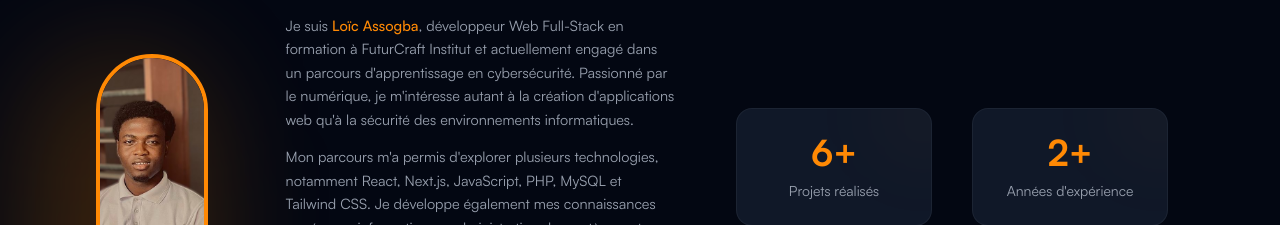
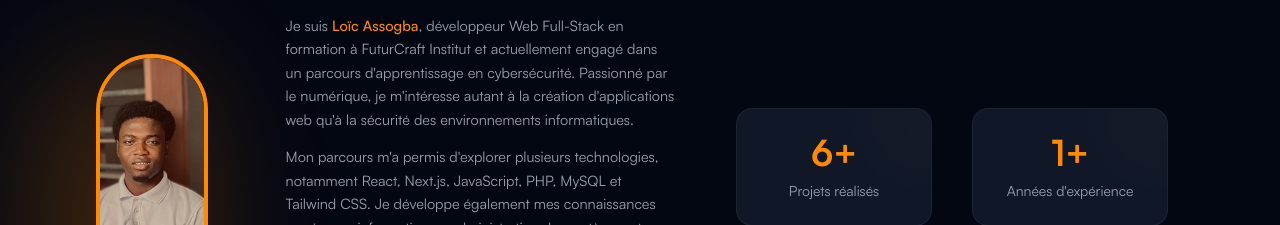
Before and after one commit to Loic-Assogba/my-portfolio, a React (Vite) app: page / in a window 1280 px wide. Shown: the part 1020-1245 px from the top of the page. Built offline with nearby package versions, Linux system fonts and the light colour scheme.

Commit message:
Modification Année d'expérience

```diff
--- a/src/components/sections/A_propos.jsx
+++ b/src/components/sections/A_propos.jsx
@@ -116,7 +116,7 @@ export default function A_propos() {
                             <h3 className="text-3xl sm:text-4xl font-bold text-orange-400 relative">
                                 <Counter
                                     key={trigger ? 'on' : 'off'}
-                                    target={2}
+                                    target={1}
                                     trigger={trigger}
                                     suffix="+"
                                 />
```
